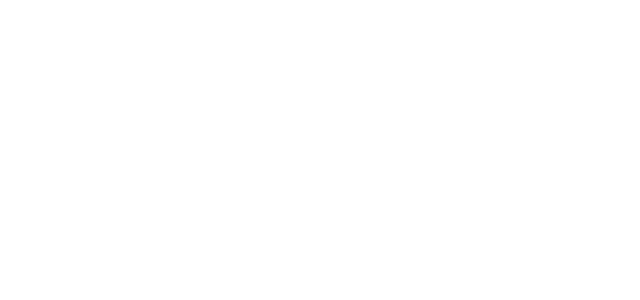
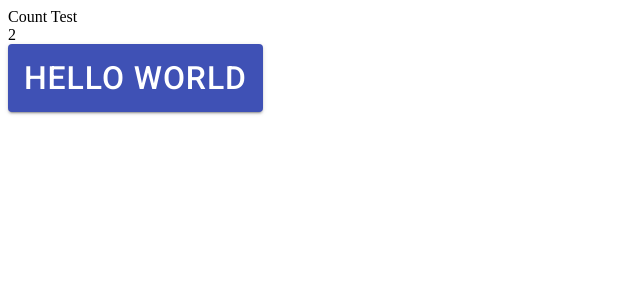
Before and after one commit to justinaus/mk-react, a React (Create React App) app: page /countTest in a window 1280 px wide. Shown: the top 300 px of the page, without its empty margins (0-640 px from the left). Built offline with nearby package versions, Linux system fonts and the light colour scheme.

Commit message:
add : count test page

```diff
--- a/src/App.tsx
+++ b/src/App.tsx
@@ -5,6 +5,7 @@
   Redirect,
   BrowserRouter as Router,
 } from 'react-router-dom';
+import CountTest from './pages/CountTest';
 
 const Posts = lazy(() => import('./pages/Posts'));
 
@@ -17,6 +18,9 @@
             <Route path="/posts">
               <Posts />
             </Route>
+            <Route path="/countTest">
+              <CountTest />
+            </Route>
           </Switch>
         </Suspense>
       </Router>
--- /dev/null
+++ b/src/pages/CountTest.tsx
@@ -0,0 +1,18 @@
+import { Observer } from 'mobx-react';
+import React from 'react';
+import PopoverButton from '../components/common/buttons/PopoverButton';
+import countStore from '../stores/CountStore';
+
+export default function CountTest() {
+  const onClickTest = () => {
+    countStore.add();
+  };
+
+  return (
+    <div>
+      Count Test
+      <Observer>{() => <div>{countStore.count}</div>}</Observer>
+      <PopoverButton onClick={onClickTest} />
+    </div>
+  );
+}
```
